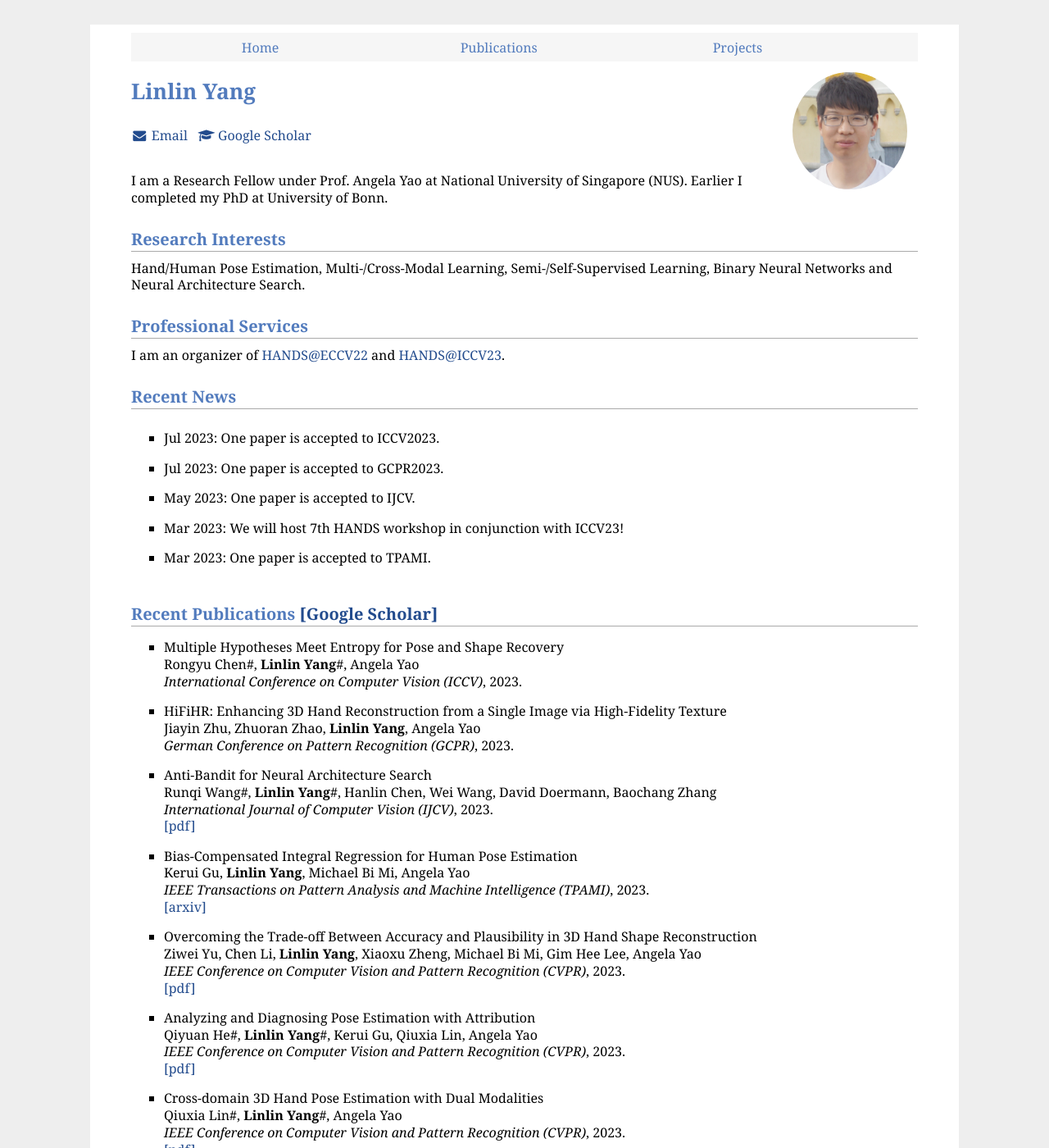
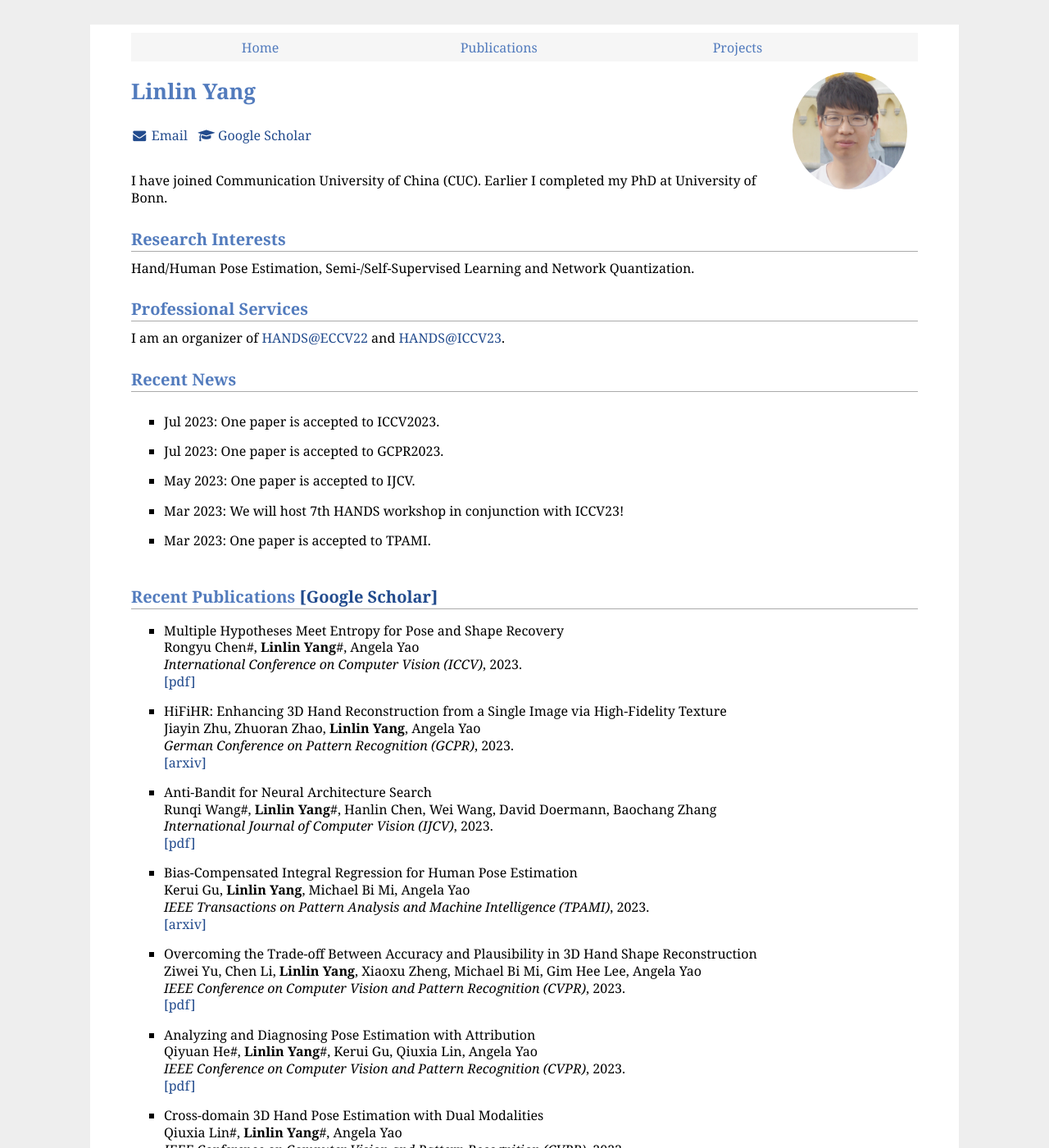
Before and after one commit to bestonebyone/mu4yang, a Jekyll site: the page built from index.md, in a window 1280 px wide and 1400 px high. Shown: the whole window at 82% size. Built offline with Jekyll 4.4.1, drawn with Linux system fonts in a browser that asks for light colours; comment, search, counter and statistics services are not loaded.

Commit message:
update papers and analysis
- delete baidu and google analysis

- update cuc and papers

```diff
--- a/_includes/analysis.html
+++ b/_includes/analysis.html
@@ -1,6 +1,8 @@
 
 <script src="https://cdn.counter.dev/script.js" data-id="1d1489b8-d370-492b-a906-fb2811ce19d5" data-utcoffset="2"></script>
 
+
+<!--
 <head>
 <meta name="baidu-site-verification" content="codeva-YRjmbqlCxc" />
 </head>
@@ -15,7 +17,7 @@ var _hmt = _hmt || [];
 })();
 </script>
 
-<!-- Google tag (gtag.js) -->
+
 <script async src="https://www.googletagmanager.com/gtag/js?id=G-W4PW1ZXGR0"></script>
 <script>
   window.dataLayer = window.dataLayer || [];
@@ -24,3 +26,5 @@ var _hmt = _hmt || [];
 
   gtag('config', 'G-W4PW1ZXGR0');
 </script>
+
+-->
--- a/index.md
+++ b/index.md
@@ -28,11 +28,11 @@ title: Home
 
 <br>
 
-I am a Research Fellow under Prof. Angela Yao at National University of Singapore (NUS). Earlier I completed my PhD at University of Bonn.<br>
+I have joined Communication University of China (CUC). Earlier I completed my PhD at University of Bonn.<br>
 
 
 ##  Research Interests
-Hand/Human Pose Estimation, Multi-/Cross-Modal Learning, Semi-/Self-Supervised Learning, Binary Neural Networks and Neural Architecture Search.
+Hand/Human Pose Estimation, Semi-/Self-Supervised Learning and Network Quantization.
 
 
 ## Professional Services
@@ -60,11 +60,13 @@ I am an organizer of [HANDS@ECCV22](https://sites.google.com/view/hands2022/home
 - Multiple Hypotheses Meet Entropy for Pose and Shape Recovery<br>
 Rongyu Chen\#, **Linlin Yang**\#, Angela Yao<br>
 *International Conference on Computer Vision (ICCV)*, 2023.<br>
+[[pdf]](https://www.mu4yang.com/files/papers/MHEntropy.pdf)
 
 
 - HiFiHR: Enhancing 3D Hand Reconstruction from a Single Image via High-Fidelity Texture<br>
 Jiayin Zhu, Zhuoran Zhao, **Linlin Yang**, Angela Yao<br>
 *German Conference on Pattern Recognition (GCPR)*, 2023.<br>
+[[arxiv]](https://www.dagm-gcpr.de/fileadmin/dagm-gcpr/pictures/2023_Heidelberg/Paper_MainTrack/007.pdf)
 
 
 - Anti-Bandit for Neural Architecture Search<br>
```
Also changed, not shown: 3 other files.
